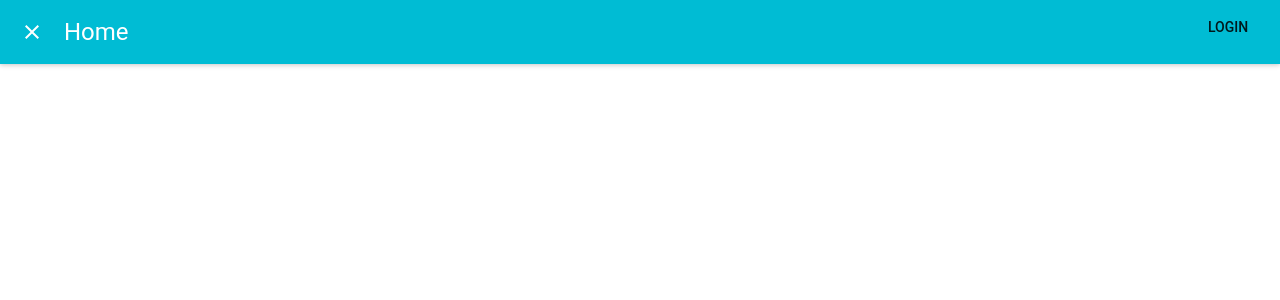
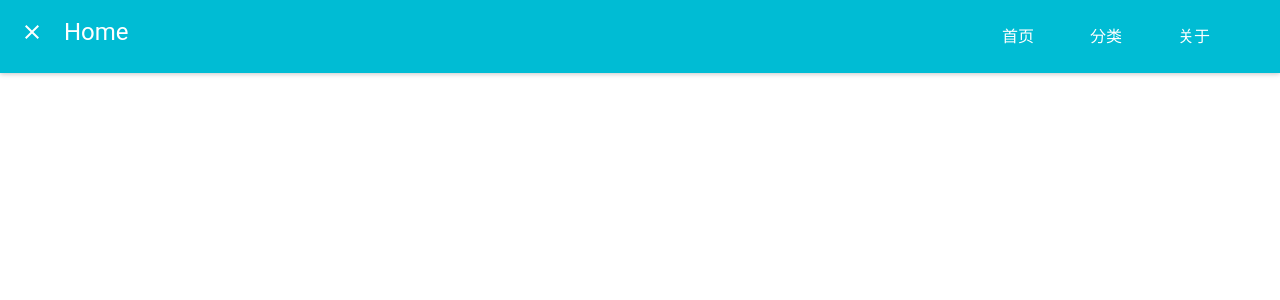
Before and after one commit to fengye1/react_my_blog, a React (Create React App) app: page / in a window 1280 px wide. Shown: the top 300 px of the page. Built offline with nearby package versions, Linux system fonts and the light colour scheme.

Commit message:
head样式提交

```diff
--- a/src/App.js
+++ b/src/App.js
@@ -1,11 +1,11 @@
 import React, { Component } from 'react';
-import AppBarExampleComposition from './Home/home'
+import Home from './Home'
 
 class App extends Component {
   render() {
     return (
       <div className="App">
-      <AppBarExampleComposition/>
+      <Home/>
 
 
       </div>
--- a/src/Home/home.js
+++ /dev/null
@@ -1,44 +0,0 @@
-import React, {Component} from 'react';
-import AppBar from 'material-ui/AppBar';
-import IconButton from 'material-ui/IconButton';
-
-import FlatButton from 'material-ui/FlatButton';
-
-import NavigationClose from 'material-ui/svg-icons/navigation/close';
-
-class Login extends Component {
-
-  constructor(props){
-    super(props)
-    console.log(this.props)
-  }
-
-  render() {
-    return (
-      <FlatButton label="Login" />
-    );
-  }
-}
-
-
-/**
- * This example is taking advantage of the composability of the `AppBar`
- * to render different components depending on the application state.
- */
-class AppBarExampleComposition extends Component {
-
-  render() {
-    return (
-      <div>
-
-        <AppBar
-          title="Home"
-          iconElementLeft={<IconButton><NavigationClose /></IconButton>}
-          iconElementRight={<Login />}
-        />
-      </div>
-    );
-  }
-}
-
-export default AppBarExampleComposition;
--- /dev/null
+++ b/src/Home/home_top.js
@@ -0,0 +1,62 @@
+import React, {Component} from 'react';
+import AppBar from 'material-ui/AppBar';
+import IconButton from 'material-ui/IconButton';
+
+import FlatButton from 'material-ui/FlatButton';
+
+import NavigationClose from 'material-ui/svg-icons/navigation/close';
+
+
+class HomeTop extends Component {
+
+  right_menu=()=>{
+    return (
+      <div style={s_top.right}>
+        <FlatButton label="首页" style={s_top.btn} labelStyle={s_top.btn_text}/>
+        <FlatButton label="分类" style={s_top.btn} labelStyle={s_top.btn_text}/>
+        <FlatButton label="关于" style={s_top.btn} labelStyle={s_top.btn_text}/>
+      </div>
+    )
+  }
+
+  render() {
+    return (
+      <div >
+        <AppBar
+          style={s_top.main}
+          title="Home"
+          iconElementLeft={<IconButton><NavigationClose /></IconButton>}
+          iconElementRight={this.right_menu()}
+          iconStyleRight={{margin:8}}
+        />
+      </div>
+    );
+  }
+
+}
+
+const s_top={
+
+  main:{
+    display: 'flex',
+    flexDirection: 'row',
+    justifyContent: 'center'
+  },
+  right:{
+    width:'100%',
+    margin:10,
+
+    justifyContent: 'center'
+
+  },
+  btn:{
+    height:'100%',
+    margin:0,
+    size:50,
+    color: '#fff',
+  },
+  btn_text:{
+    fontSize:16
+  }
+}
+export default HomeTop;
--- /dev/null
+++ b/src/Home/index.js
@@ -0,0 +1,12 @@
+import React, {Component} from 'react';
+import HomeTop from './home_top'
+
+
+class Home extends Component{
+    render(){
+        return(
+            <HomeTop/>
+        )
+    }
+}
+export default Home
```
